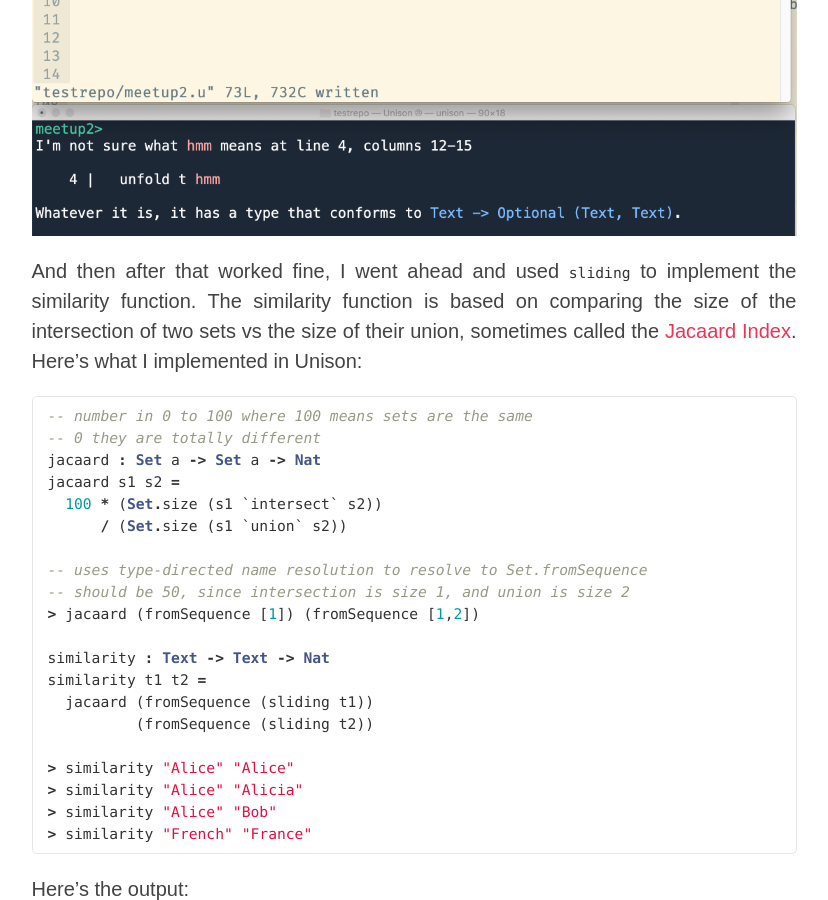
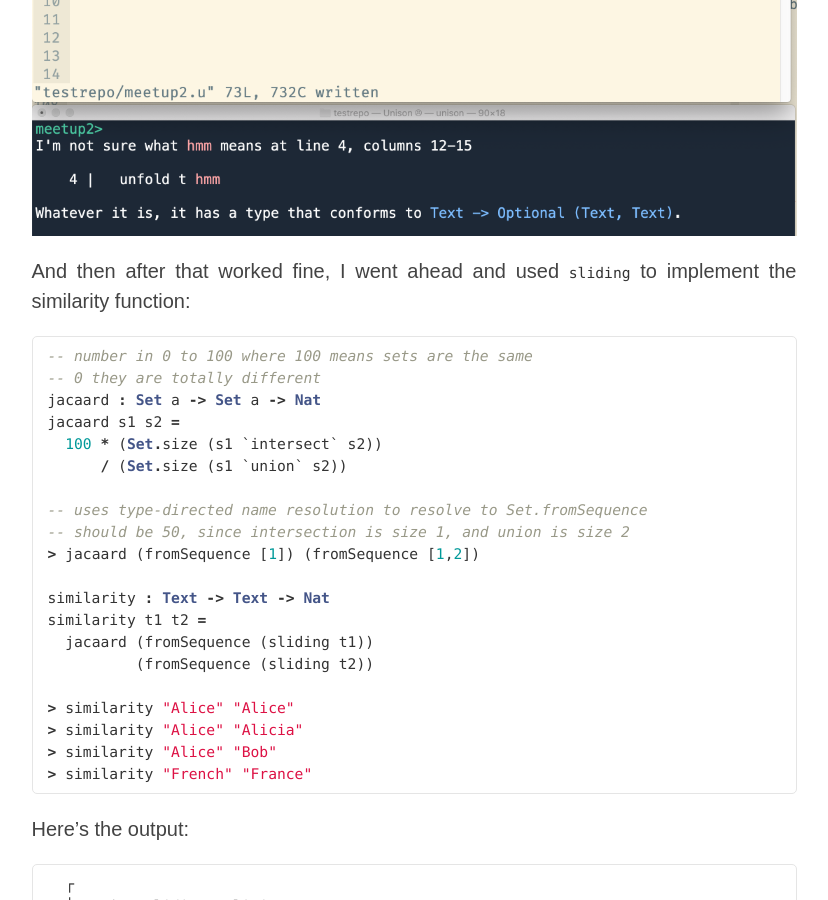
Before and after one commit to unisonweb/oldblog, a Jekyll site: the page built from _posts/2019-04-04-first-meetup.markdown, in a window 1280 px wide and 900 px high, scrolled down 7861 px. Shown: the whole window, without its empty margins (226-1054 px from the left). Built offline with Jekyll 4.4.1, drawn with Linux system fonts in a browser that asks for light colours; some web fonts are replaced; our own code applies the rules of GitHub Pages for plain Markdown files; comment, search, counter and statistics services are not loaded.

Commit message:
Update 2019-04-04-first-meetup.markdown

````diff
--- a/_posts/2019-04-04-first-meetup.markdown
+++ b/_posts/2019-04-04-first-meetup.markdown
@@ -134,7 +134,7 @@ sliding t =
 
 ![Using unfold to generate adjacent character pairs (2)](/2019-04-04/sliding.png)
 
-And then after that worked fine, I went ahead and used `sliding` to implement the similarity function. The similarity function is based on comparing the size of the intersection of two sets vs the size of their union, sometimes called the [Jacaard Index](https://en.wikipedia.org/wiki/Jaccard_index). Here's what I implemented in Unison:
+And then after that worked fine, I went ahead and used `sliding` to implement the similarity function:
 
 ``` haskell
 -- number in 0 to 100 where 100 means sets are the same
````
